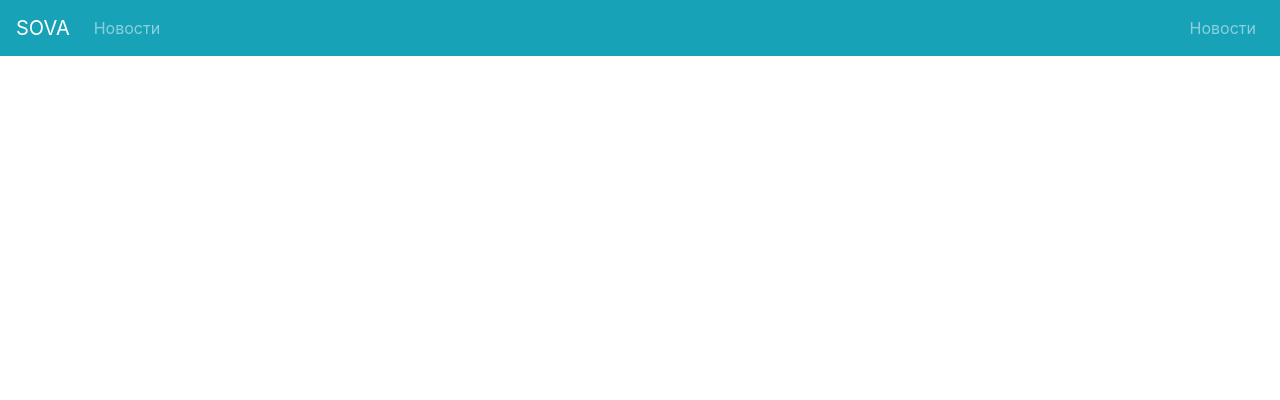
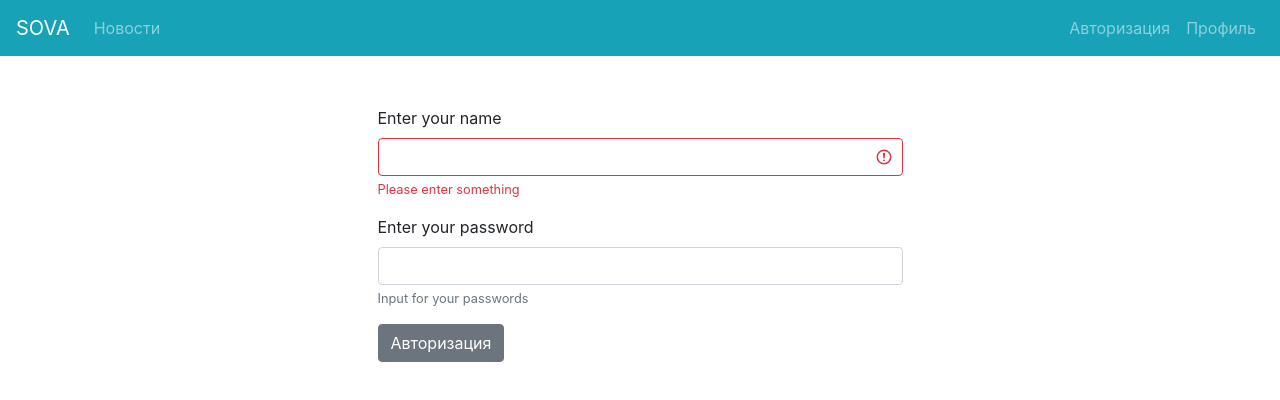
Before and after one commit to SWDevStudio/news-forum, a Nuxt app: page /login in a window 1280 px wide. Shown: the top 400 px of the page. Built offline with nearby package versions, Linux system fonts and the light colour scheme.

Commit message:
login -> HTML CSS 100%, logic 90%

```diff
--- a/layouts/default.vue
+++ b/layouts/default.vue
@@ -13,7 +13,8 @@
 
           <!-- Right aligned nav items -->
           <b-navbar-nav class="ml-auto">
-            <n-link to="/news" class="nav-link">Новости </n-link>
+            <n-link to="/login" class="nav-link">Авторизация</n-link>
+            <n-link to="/profile" class="nav-link">Профиль</n-link>
           </b-navbar-nav>
         </b-collapse>
       </b-navbar>
--- a/pages/login.vue
+++ b/pages/login.vue
@@ -1,11 +1,93 @@
 <template>
-  <div class="container"></div>
+  <div class="container">
+    <div class="row login justify-content-center">
+      <div class="col-lg-6 col-md-12">
+        <b-alert :show="error" variant="danger">
+          Ваш логин или пароль не верен
+        </b-alert>
+        <b-alert :show="performed" variant="success">
+          Авторизация выполнена, вы будете перенесены в профиль
+        </b-alert>
+        <form>
+          <b-form-group
+            label="Enter your name"
+            label-for="name"
+            :invalid-feedback="invalidFeedback"
+            :valid-feedback="validFeedback"
+            :state="state"
+          >
+            <b-form-input
+              id="name"
+              v-model="name"
+              :state="state"
+              trim
+            ></b-form-input>
+          </b-form-group>
+
+          <b-form-group
+            description="Input for your passwords"
+            label="Enter your password"
+            label-for="password"
+          >
+            <b-form-input
+              id="password"
+              v-model="password"
+              type="password"
+            ></b-form-input>
+          </b-form-group>
+
+          <b-button @click.prevent="sendForm">Авторизация</b-button>
+        </form>
+      </div>
+    </div>
+  </div>
 </template>
 
 <script>
 export default {
-  name: 'login',
+  data() {
+    return {
+      name: "",
+      password: "",
+      error: false,
+      performed: false,
+    }
+  },
+  computed: {
+    state() {
+      return this.name.length >= 4
+    },
+    valid() {
+      return this.password === "12345"
+    },
+    invalidFeedback() {
+      if (this.name.length > 4) {
+        return ""
+      } else if (this.name.length > 0) {
+        return "Enter at least 4 characters"
+      } else {
+        return "Please enter something"
+      }
+    },
+    validFeedback() {
+      return this.state === true ? "Thank you" : ""
+    },
+  },
+  methods: {
+    sendForm() {
+      // типо отправил :)
+      // let data = axios.get(`host/authorize?login=${this.name}&password=${this.password}`)
+      if (this.name === "Admin" && this.password === "12345") {
+        this.performed = true
+        return ""
+      }
+      this.error = true
+    },
+  },
 }
 </script>
-
-<style></style>
+<style>
+.login {
+  margin: 50px 0;
+}
+</style>
--- a/pages/news.vue
+++ b/pages/news.vue
@@ -4,7 +4,7 @@
 
 <script>
 export default {
-  name: 'news',
+  name: "News",
 }
 </script>
 
--- a/pages/profile.vue
+++ b/pages/profile.vue
@@ -1,10 +1,10 @@
 <template>
-  <div class="container"></div>
+  <div class="container">123</div>
 </template>
 
 <script>
 export default {
-  name: 'profile',
+  name: "Profile",
 }
 </script>
 
--- /dev/null
+++ b/store/main.js
@@ -0,0 +1,17 @@
+export const state = () => ({
+  user: {},
+})
+
+export const mutations = {
+  setUser: (state, data) => (state.user = data),
+}
+
+export const actions = {
+  authorization({ commit }, userData) {
+    commit("setUser", userData)
+  },
+}
+
+export const getters = {
+  user: (state) => state.user,
+}
```
Also changed, not shown: 1 other file (tests, documents, lock files or other folders).
